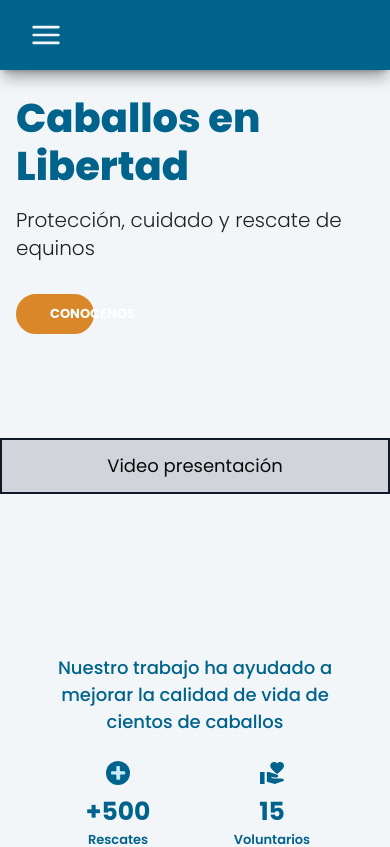
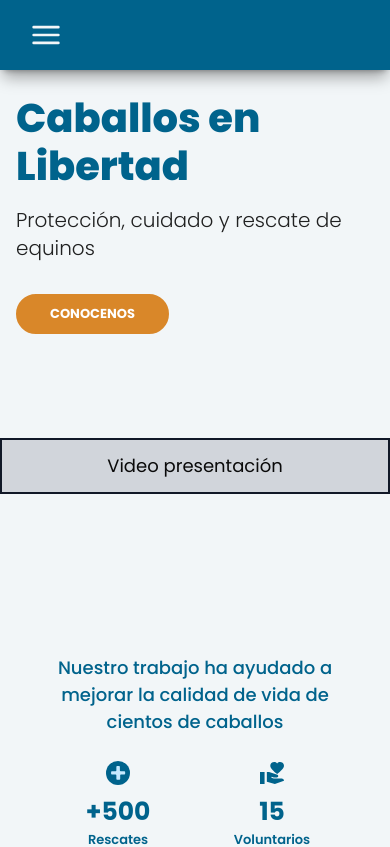
Before and after one commit to inkua/caballosenlibertad, a Next.js app: page / in a window 390 px wide. Shown: the top 847 px of the page. Built offline with nearby package versions, Linux system fonts and the light colour scheme.

Commit message:
fix: style details- home button & video component

```diff
--- a/src/app/(main)/page.jsx
+++ b/src/app/(main)/page.jsx
@@ -11,11 +11,11 @@ export default function Home() {
         titleTextContent='Caballos en Libertad'
         spanTextContent='Protección, cuidado y rescate de equinos'
       >
-        <Link href={'/sobrenosotros'} className='button-primary font-semibold md:text-xl mt-4 lg:mt-8 md:w-[360px] md:h-[64px] col-start-1 md:col-start-2 '>
+        <Link href={'/sobrenosotros'} className='button-primary font-semibold md:text-xl mt-4 lg:mt-8 md:w-[360px] md:h-[64px] col-start-1 w-fit md:col-start-2 '>
           CONOCENOS
         </Link>
       </TitleSection>
-      <section className="w-full text-center text-lg my-20 lg:my40 border-2 border-gray-900 bg-gray-300 py-3 max-w-banner">Video presentación</section>
+      <section className="w-full text-center text-lg my-20 lg:my40 border-2 border-gray-900 bg-gray-300 py-3 max-w-banner mx-auto">Video presentación</section>
       <section className='flex flex-col w-full box-border items-start justify-between gap-20 lg:gap-40 py-20 md:py-24 lg:py-32 xl:py-40 px-8 md:px-16 lg:px-24 xl:px-36'>
         <Statistics />
         <Contribution />
```
